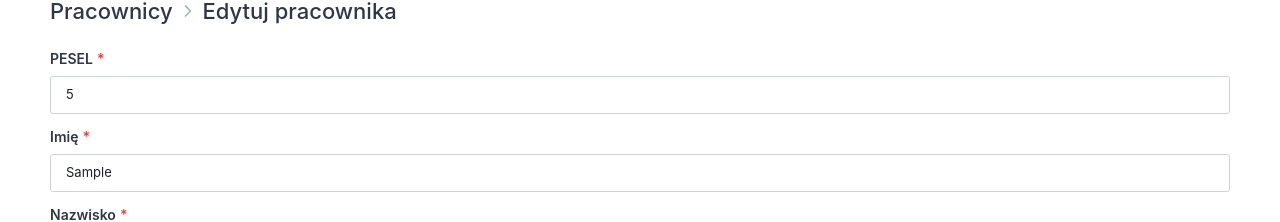
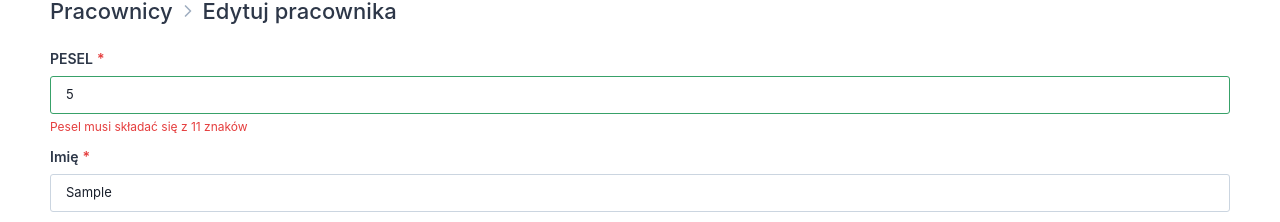
Before and after one commit to MariaBanaszkiewicz/sbd_zoo, a Next.js app in the folder project/frontend/: page /employee/form/1 in a window 1280 px wide. Both pictures are taken after typing "5", "Sample", "Sample", "Sample" into the empty fields and a click on the button "Zapisz". Shown: the part 228-450 px from the top of the page. Built offline with nearby package versions, Linux system fonts and the light colour scheme; no server answers.

Commit message:
fix employee pesel, runEmployee form

```diff
--- a/project/frontend/pages/employee/form/[id].tsx
+++ b/project/frontend/pages/employee/form/[id].tsx
@@ -19,13 +19,12 @@ import {
 import { useToastPromise } from "../../../hooks/useToast";
 
 type FormInputs = {
-    pesel: number;
+  pesel: string;
   fisrtName: string;
   lastName: string;
   dateOfEmployment: Date;
 };
 
-  //TODO Cannot deserialize value of type `java.lang.Integer` from String "2345678910": Overflow: numeric value (2345678910) out of range of `java.lang.Integer` (-2147483648 -2147483647)] PESEL musi mieć inny typ pola
 const EmployeeFormPage = (): React.ReactElement => {
   const router = useRouter();
   const toast = useToastPromise();
@@ -47,10 +46,13 @@ import {
         pesel: employee?.employee?.pesel,
         fisrtName: employee?.employee?.fisrtName,
         lastName: employee?.employee?.lastName,
-            dateOfEmployment: employee?.employee?.dateOfEmployment ? new Date(employee?.employee?.dateOfEmployment) : new Date(),
+        dateOfEmployment: employee?.employee?.dateOfEmployment
+          ? new Date(employee?.employee?.dateOfEmployment)
+          : new Date(),
       });
     }
   }, [employee]);
+  console.log(errors)
 
   const onSubmit = (data) => {
     if (id != "0") {
@@ -78,7 +80,7 @@ import {
         breadcrumb={[
           { label: "Pracownicy", isCurrentPage: false, href: "/employees" },
           {
-                label: id!=0 ? "Edytuj pracownika" : "Dodaj pracownika",
+            label: id != 0 ? "Edytuj pracownika" : "Dodaj pracownika",
             isCurrentPage: true,
             href: `/employee/form/${id}`,
           },
@@ -89,21 +91,47 @@ import {
           <Flex flexDirection="column" gap={3}>
             <FormControl isInvalid={!!errors.pesel} isRequired>
               <FormLabel htmlFor="pesel">PESEL</FormLabel>
-                  <Input type="number" {...register("pesel", { required: true })} />
+              <Input
+                type="number"
+                {...register("pesel", {
+                  required: true,
+                  minLength: 11,
+                  maxLength: 11,
+                  pattern: {
+                    value: /([0-9])\w+/,
+                  },
+                })}
+              />
               {errors.pesel && (
-                    <FormErrorMessage>Pole wymagane</FormErrorMessage>
+                <FormErrorMessage>
+                  {errors.pesel && errors.pesel.type === "required" && (
+                    <span>Pole wymagane</span>
+                  )}
+                  {errors.pesel && (errors.pesel.type === "maxLength" || errors.pesel.type === "minLength") && (
+                    <span>Pesel musi składać się z 11 znaków</span>
+                  )}
+                  {errors.pesel && errors.pesel.type === "pattern" && (
+                    <span>Pesel musi składać się z samych cyfr</span>
+                  )}
+                </FormErrorMessage>
               )}
             </FormControl>
             <FormControl isInvalid={!!errors.fisrtName} isRequired>
               <FormLabel htmlFor="fisrtName">Imię</FormLabel>
-                  <Input type="string" {...register("fisrtName", { required: true })} />
+              <Input
+                type="string"
+                {...register("fisrtName", { required: true })}
+              />
               {errors.fisrtName && (
                 <FormErrorMessage>Pole wymagane</FormErrorMessage>
               )}
             </FormControl>
             <FormControl isInvalid={!!errors.lastName} isRequired>
               <FormLabel htmlFor="lastName">Nazwisko</FormLabel>
-                  <Input type="string" {...register("lastName", { required: true })} />
+              <Input
+                type="string"
+                {...register("lastName", { required: true })}
+              />
               {errors.lastName && (
                 <FormErrorMessage>Pole wymagane</FormErrorMessage>
               )}
```
Also changed, not shown: project/frontend/pages/pens.tsx (+10 -3 lines). Lines whose indentation alone changed are shown as unchanged.
